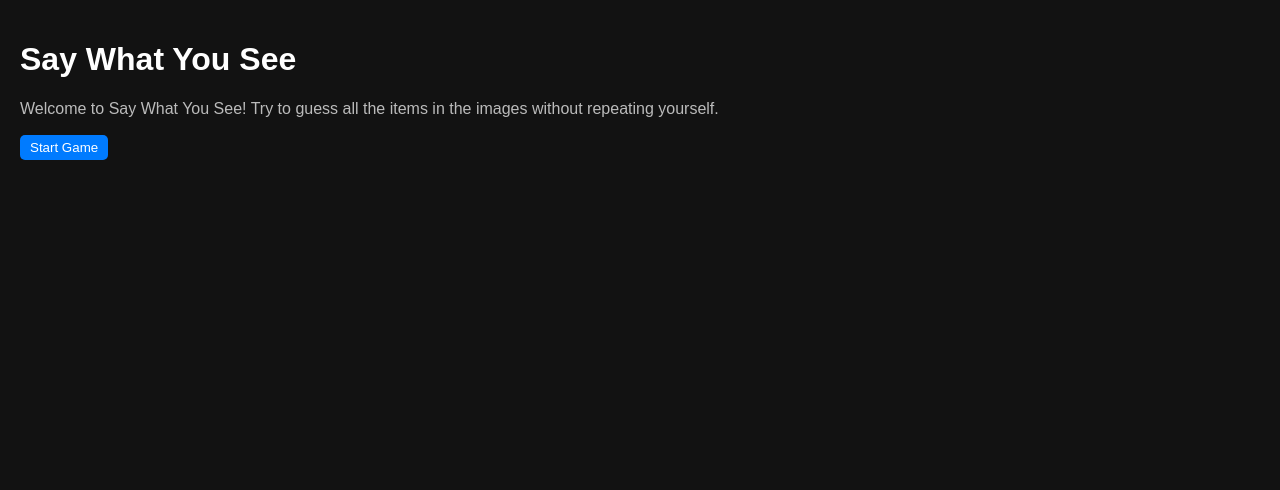
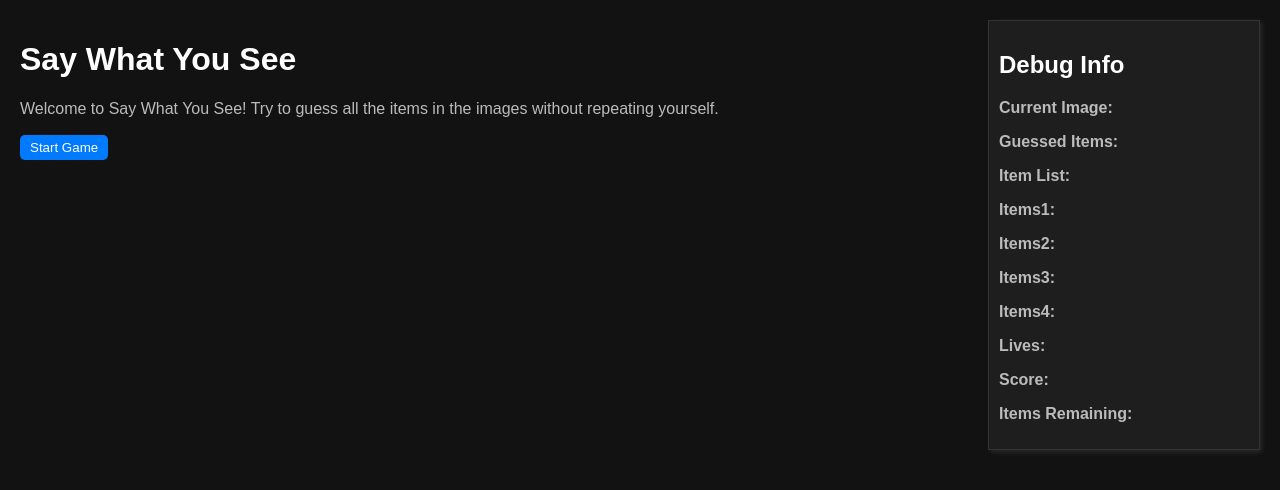
Before and after one commit to OceanMan7550/WebsiteTest, a plain HTML site: page game1.html in a window 1280 px wide. Drawn offline with Linux system fonts and the light colour scheme.

Commit message:
Update game1.html

```diff
--- a/game1.html
+++ b/game1.html
@@ -125,6 +125,8 @@
     <img id="completedImage" src="Completed.png" alt="Game Completed">
 
     <script>
+        const debugSidebar = document.getElementById('debugSidebar');
+            debugSidebar.classList.toggle('hidden');
         // Arrays to hold images and items for each section
         let images = ["Section1.png", "Section2.png", "Section3.png", "Section4.png"];
         let items1 = ["key", "coffee", "box", "padlock", "flower", "earth", "magnet", "rainbow"];
```
